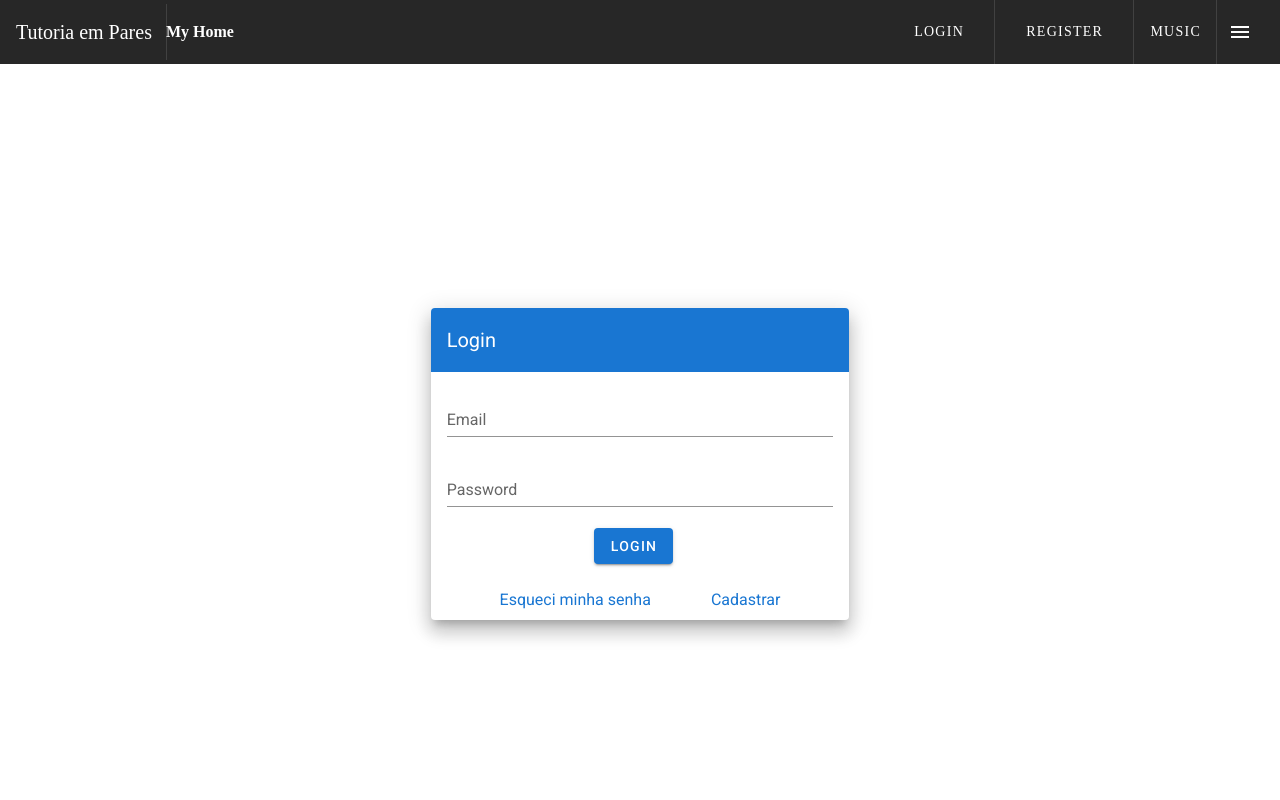
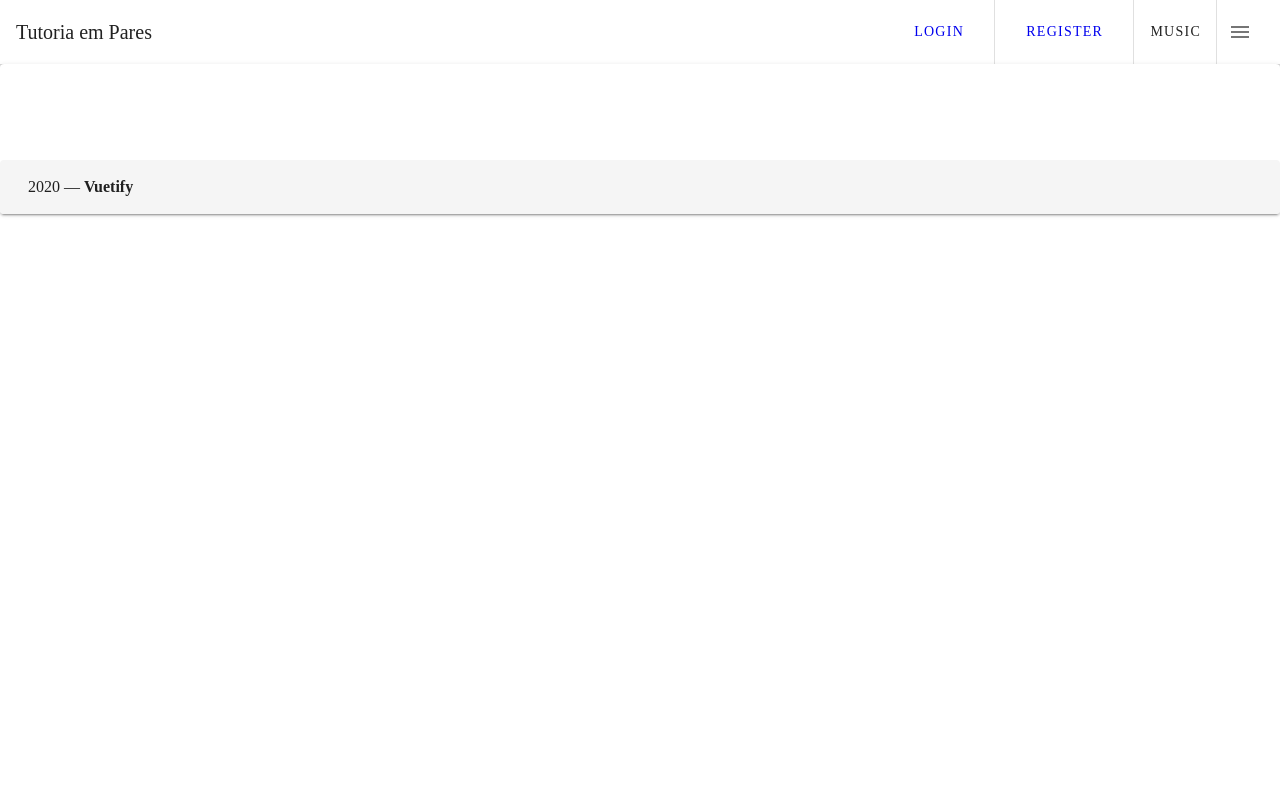
Before and after one commit to petrikic/tutoria-em-pares, a Vue app in the folder frontend/: page / in a window 1280 px wide. Shown: the top 800 px of the page. Built offline with nearby package versions, Linux system fonts and the light colour scheme.

Commit message:
version 1.0 frontend-nodejs

```diff
--- a/frontend/src/App.vue
+++ b/frontend/src/App.vue
@@ -1,13 +1,23 @@
 <template>
+
   <div class="app">
+     <Nav/>
     <router-view/>
+    <Footer/>
+
   </div>
 </template>
 
 <script>
+import Nav from './components/main/Nav'
+import Footer from './components/main/Footer'
 export default {
+
   name: 'App',
   components: {
+    Nav,
+    Footer
+
 
   },
 };
--- a/frontend/src/components/Login1.vue
+++ b/frontend/src/components/Login1.vue
@@ -19,7 +19,7 @@
 <script>
 import axios from 'axios'
 export default {
-  name: 'Login',
+  name: 'Login1',
    data() {
       return {
         fields: {},
--- a/frontend/src/components/main/Nav.vue
+++ b/frontend/src/components/main/Nav.vue
@@ -1,16 +1,13 @@
 <template>
 <v-toolbar
-    color="purple"
-    dark
   >
     <v-toolbar-title class="title-margin">Tutoria em Pares</v-toolbar-title>
 
-    <v-divider
+    <!-- <v-divider
       class="mx-4 subtitle-margin"
       vertical
-    ></v-divider>
+    ></v-divider> -->
 
-    <h4>My Home</h4>
 
     <v-spacer></v-spacer>
 
@@ -48,13 +45,13 @@ export default {
 
 <style>
   .menu {
-    text-decoration: none;
-    color:white
+    /* text-decoration: none;
+    color:white */
   }
   .title-margin {
-    margin-right: 15px;
+    /* margin-right: 15px; */
   }
   .subtitle-margin{
-    margin: 15px;
+    /* margin: 15px; */
   }
 </style>
--- a/frontend/src/router/index.js
+++ b/frontend/src/router/index.js
@@ -1,20 +1,27 @@
 import Vue from 'vue'
 import VueRouter from 'vue-router'
-import Home from '../views/Home.vue'
-import Register from '../views/Register.vue'
+import ViewHome from '../views/View-Home.vue'
+import ViewRegister from '../views/View-Register.vue'
+import ViewLogin from '../views/View-Login.vue'
 
 Vue.use(VueRouter)
 
 const routes = [
   {
     path: '/',
-    name: 'Home',
-    component: Home,
+    name: 'View-Home',
+    component: ViewHome,
+  },
+
+  {
+    path: '/register',
+    name: 'View-Register',
+    component: ViewRegister,
   },
   {
-    path: '/register',
-    name: 'Register',
-    component: Register,
+    path: '/login',
+    name: 'View-Login',
+    component: ViewLogin,
   },
 ]
 
--- a/frontend/src/views/Home.vue
+++ /dev/null
@@ -1,24 +0,0 @@
-<template>
-  <div>
-      <Header/>
-      <Nav/>
-      <Login/>
-      <Footer/>
-  </div>
-</template>
-
-<script>
-import Nav from '../components/main/Nav'
-import Header from '../components/main/Header'
-import Footer from '../components/main/Footer'
-import Login from '../components/Login'
-export default {
-  name: 'Home',
-  components: {
-    Nav,
-    Header,
-    Login,
-    Footer
-  }
-}
-</script>
--- a/frontend/src/views/Register.vue
+++ /dev/null
@@ -1,21 +0,0 @@
-<template>
-  <div>
-    <Nav/>
-    <Registro/>
-    <Footer/>
-  </div>
-</template>
-
-<script>
-import Nav from '../components/main/Nav'
-import Registro from '../components/Registro'
-import Footer from '../components/main/Footer'
-export default {
-  name: 'Register',
-  components: {
-    Registro,
-    Nav,
-    Footer
-  }
-}
-</script>
--- /dev/null
+++ b/frontend/src/views/View-Home.vue
@@ -0,0 +1,15 @@
+<template>
+  <div>
+    <Header/>
+  </div>
+</template>
+
+<script>
+import Header from '../components/main/Header'
+export default {
+  name: 'View-Home',
+  components: {
+    Header
+  }
+}
+</script>
--- /dev/null
+++ b/frontend/src/views/View-Login.vue
@@ -0,0 +1,16 @@
+<template>
+  <div>
+    <login/>
+  </div>
+</template>
+
+<script>
+
+import Login from '../components/Login'
+export default {
+  name: 'View-Login',
+  components: {
+    Login,
+  }
+}
+</script>
--- /dev/null
+++ b/frontend/src/views/View-Register.vue
@@ -0,0 +1,15 @@
+<template>
+  <div>
+    <Registro/>
+  </div>
+</template>
+
+<script>
+import Registro from '../components/Registro'
+export default {
+  name: 'View-Register',
+  components: {
+    Registro
+  }
+}
+</script>
```
Also changed, not shown: frontend/src/components/main/Header.vue (line endings or trailing spaces), 1 other file (tests, documents, lock files or other folders).
